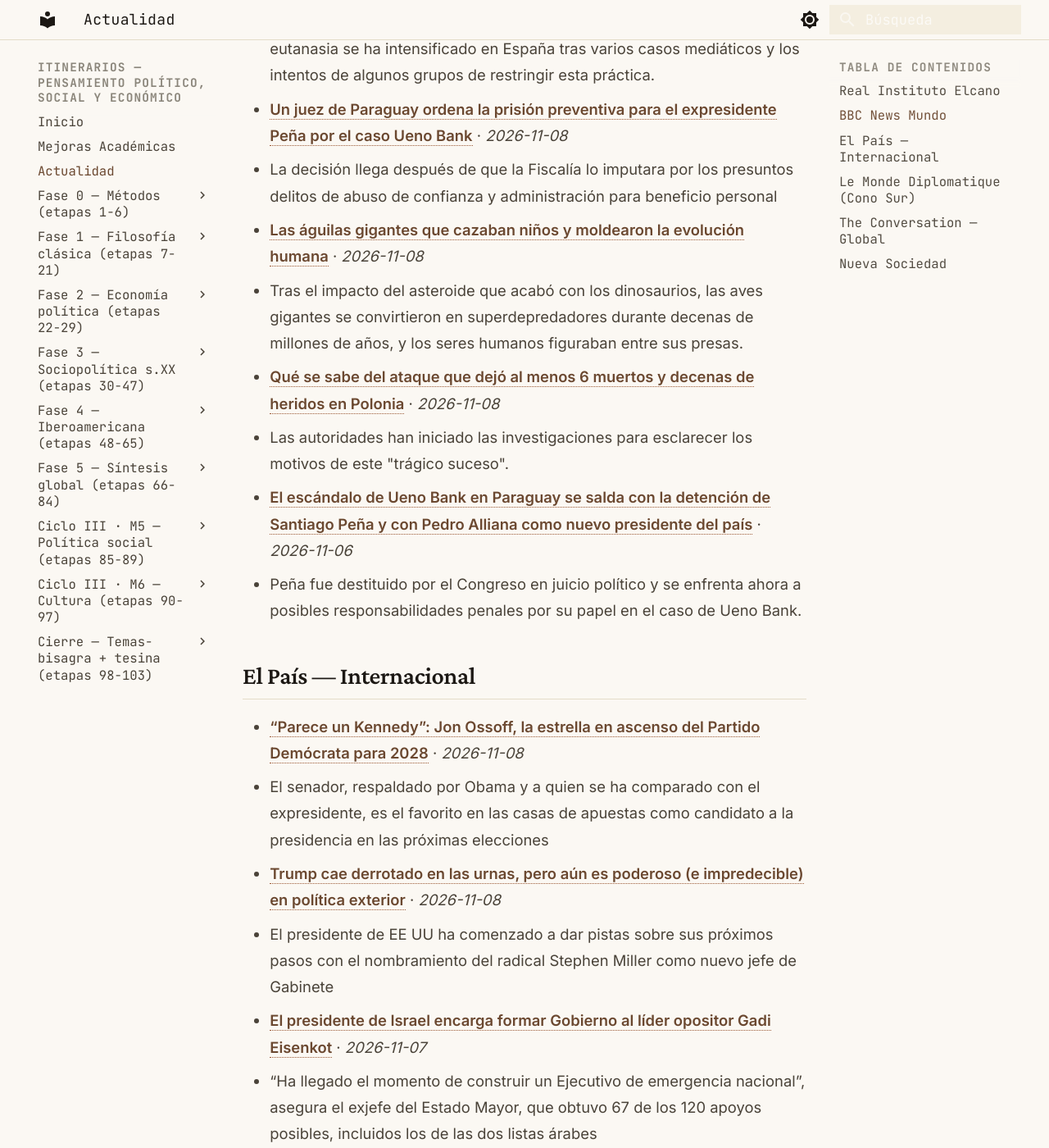
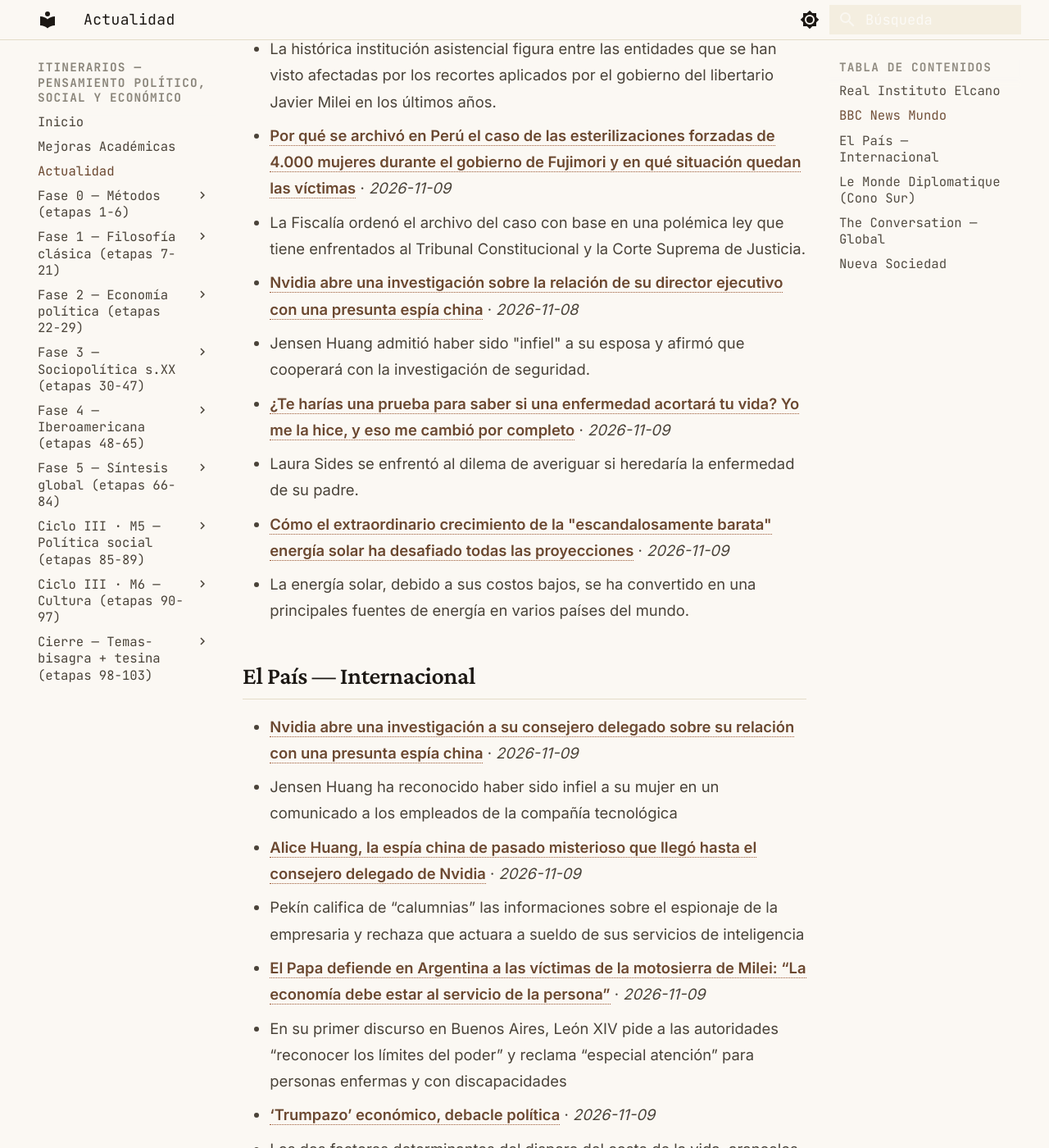
Before and after one commit to MrSpagVi/Curso, an MkDocs documentation site: the page built from docs/actualidad.md, in a window 1280 px wide and 1400 px high, scrolled down 961 px. Shown: the whole window at 82% size. Built offline with MkDocs 1.6.1 and Material for MkDocs 9.7.7, drawn with Linux system fonts in a browser that asks for light colours; some of the changed text lies outside the part shown.

Commit message:
auto: actualidad 2026-11-09

```diff
--- a/docs/actualidad.md
+++ b/docs/actualidad.md
@@ -6,7 +6,7 @@ title: Actualidad
 
 Últimos titulares de fuentes que dictan agenda en ciencia política y geopolítica. Actualizado automáticamente cada día (vía GitHub Actions).
 
-_Última actualización: 2026-11-08 12:30 UTC_
+_Última actualización: 2026-11-09 14:46 UTC_
 
 !!! tip "Ritual mensual — #actualidad"
     El último sábado de cada mes: agarrá **un** titular de los de abajo y escribí **300 palabras** aplicándole **2 autores** del último mes que leíste. ¿Qué diría cada uno? ¿En qué chocan? No resumas la noticia — usala como caso para pensar con las herramientas que venís construyendo. Guardá el texto con el tag `#actualidad` en tu sistema de notas. Esto convierte la teoría en criterio sobre la coyuntura: el objetivo del plan no es citar a Maquiavelo, es leer el presente con él.
@@ -17,29 +17,29 @@ _Sin datos en esta ejecución. Visitar fuente: [https://www.realinstitutoelcano.
 
 ## BBC News Mundo
 
-- **[Ana donó sus órganos al morir en España por eutanasia: ahora un grupo de abogados cristianos quiere prohibir que vuelva a suceder](https://www.bbc.com/mundo/articles/cqe9eegxvny2o?at_medium=RSS&at_campaign=rss)** · *2026-11-08*
-  - El debate sobre la donación de órganos de pacientes que se someten a la eutanasia se ha intensificado en España tras varios casos mediáticos y los intentos de algunos grupos de restringir esta práctica.
-- **[Un juez de Paraguay ordena la prisión preventiva para el expresidente Peña por el caso Ueno Bank](https://www.bbc.com/mundo/articles/c64g1nd9qvn0o?at_medium=RSS&at_campaign=rss)** · *2026-11-08*
-  - La decisión llega después de que la Fiscalía lo imputara por los presuntos delitos de abuso de confianza y administración para beneficio personal
-- **[Las águilas gigantes que cazaban niños y moldearon la evolución humana](https://www.bbc.com/mundo/articles/cm62yxpxv5kqo?at_medium=RSS&at_campaign=rss)** · *2026-11-08*
-  - Tras el impacto del asteroide que acabó con los dinosaurios, las aves gigantes se convirtieron en superdepredadores durante decenas de millones de años, y los seres humanos figuraban entre sus presas.
-- **[Qué se sabe del ataque que dejó al menos 6 muertos y decenas de heridos en Polonia](https://www.bbc.com/mundo/articles/c6d091e7jzz7o?at_medium=RSS&at_campaign=rss)** · *2026-11-08*
-  - Las autoridades han iniciado las investigaciones para esclarecer los motivos de este "trágico suceso".
-- **[El escándalo de Ueno Bank en Paraguay se salda con la detención de Santiago Peña y con Pedro Alliana como nuevo presidente del país](https://www.bbc.com/mundo/articles/cwkg55edm8r7o?at_medium=RSS&at_campaign=rss)** · *2026-11-06*
-  - Peña fue destituido por el Congreso en juicio político y se enfrenta ahora a posibles responsabilidades penales por su papel en el caso de Ueno Bank.
+- **["El progreso de una nación también se mide por la acogida que da a los discapacitados": por qué es tan simbólica la visita de León XIV al Pequeño Cottolengo Don Orione](https://www.bbc.com/mundo/articles/ck240e0n9z8yo?at_medium=RSS&at_campaign=rss)** · *2026-11-09*
+  - La histórica institución asistencial figura entre las entidades que se han visto afectadas por los recortes aplicados por el gobierno del libertario Javier Milei en los últimos años.
+- **[Por qué se archivó en Perú el caso de las esterilizaciones forzadas de 4.000 mujeres durante el gobierno de Fujimori y en qué situación quedan las víctimas](https://www.bbc.com/mundo/articles/cm4g13jxy7lwo?at_medium=RSS&at_campaign=rss)** · *2026-11-09*
+  - La Fiscalía ordenó el archivo del caso con base en una polémica ley que tiene enfrentados al Tribunal Constitucional y la Corte Suprema de Justicia.
+- **[Nvidia abre una investigación sobre la relación de su director ejecutivo con una presunta espía china](https://www.bbc.com/mundo/articles/ck20wv99nd81o?at_medium=RSS&at_campaign=rss)** · *2026-11-08*
+  - Jensen Huang admitió haber sido "infiel" a su esposa y afirmó que cooperará con la investigación de seguridad.
+- **[¿Te harías una prueba para saber si una enfermedad acortará tu vida? Yo me la hice, y eso me cambió por completo](https://www.bbc.com/mundo/articles/cqd0988j9vngo?at_medium=RSS&at_campaign=rss)** · *2026-11-09*
+  - Laura Sides se enfrentó al dilema de averiguar si heredaría la enfermedad de su padre.
+- **[Cómo el extraordinario crecimiento de la "escandalosamente barata" energía solar ha desafiado todas las proyecciones](https://www.bbc.com/mundo/articles/cr4g1ee27w6po?at_medium=RSS&at_campaign=rss)** · *2026-11-09*
+  - La energía solar, debido a sus costos bajos, se ha convertido en una principales fuentes de energía en varios países del mundo.
 
 ## El País — Internacional
 
-- **[“Parece un Kennedy”: Jon Ossoff, la estrella en ascenso del Partido Demócrata para 2028](https://elpais.com/us/2026-11-08/parece-un-kennedy-jon-ossoff-la-estrella-en-ascenso-del-partido-democrata-para-2028.html)** · *2026-11-08*
-  - El senador, respaldado por Obama y a quien se ha comparado con el expresidente, es el favorito en las casas de apuestas como candidato a la presidencia en las próximas elecciones
-- **[Trump cae derrotado en las urnas, pero aún es poderoso (e impredecible) en política exterior](https://elpais.com/us/2026-11-08/trump-cae-derrotado-en-las-urnas-pero-aun-es-poderoso-e-impredecible-en-politica-exterior.html)** · *2026-11-08*
-  - El presidente de EE UU ha comenzado a dar pistas sobre sus próximos pasos con el nombramiento del radical Stephen Miller como nuevo jefe de Gabinete
-- **[El presidente de Israel encarga formar Gobierno al líder opositor Gadi Eisenkot](https://elpais.com/internacional/2026-11-07/el-presidente-de-israel-encarga-formar-gobierno-al-lider-opositor-gadi-eisenkot.html)** · *2026-11-07*
-  - “Ha llegado el momento de construir un Ejecutivo de emergencia nacional”, asegura el exjefe del Estado Mayor, que obtuvo 67 de los 120 apoyos posibles, incluidos los de las dos listas árabes
+- **[Nvidia abre una investigación a su consejero delegado sobre su relación con una presunta espía china](https://elpais.com/us/2026-11-08/nvidia-abre-una-investigacion-a-su-ceo-sobre-posible-espionaje.html)** · *2026-11-09*
+  - Jensen Huang ha reconocido haber sido infiel a su mujer en un comunicado a los empleados de la compañía tecnológica
+- **[Alice Huang, la espía china de pasado misterioso que llegó hasta el consejero delegado de Nvidia](https://elpais.com/internacional/2026-11-09/alice-huang-la-espia-china-de-pasado-misterioso-que-llego-hasta-el-consejero-delegado-de-nvidia.html)** · *2026-11-09*
+  - Pekín califica de “calumnias” las informaciones sobre el espionaje de la empresaria y rechaza que actuara a sueldo de sus servicios de inteligencia
+- **[El Papa defiende en Argentina a las víctimas de la motosierra de Milei: “La economía debe estar al servicio de la persona”](https://elpais.com/argentina/2026-11-09/el-papa-defiende-en-argentina-a-las-victimas-de-la-motosierra-de-milei-la-economia-debe-estar-al-servicio-de-la-persona.html)** · *2026-11-09*
+  - En su primer discurso en Buenos Aires, León XIV pide a las autoridades “reconocer los límites del poder” y reclama “especial atención” para personas enfermas y con discapacidades
+- **[‘Trumpazo’ económico, debacle política](https://elpais.com/internacional/2026-11-09/trumpazo-economico-debacle-politica.html)** · *2026-11-09*
+  - Los dos factores determinantes del disparo del coste de la vida, aranceles e Irán, han sido voluntarios y premeditados
 - **[Repudio de la autocracia y del poder del dinero](https://elpais.com/internacional/2026-11-08/repudio-de-la-autocracia-y-del-poder-del-dinero.html)** · *2026-11-08*
   - El revés republicano en las urnas tiene consecuencias para Putin, Netanyahu y las extremas derechas europeas, además de cuestionar el poder de los multimillonarios tecnológicos
-- **[Europa ante la debacle trumpista](https://elpais.com/internacional/2026-11-06/europa-ante-la-debacle-trumpista.html)** · *2026-11-06*
-  - La derrota republicana en las elecciones de medio mandato puede parecer un espejismo si se fijan los ojos en el horizonte electoral de la UE
 
 ## Le Monde Diplomatique (Cono Sur)
 
@@ -47,16 +47,16 @@ _Sin datos en esta ejecución. Visitar fuente: [https://www.eldiplo.org/feed/](h
 
 ## The Conversation — Global
 
-- **[Australians are paying ‘extreme’ specialist fees. Here’s how the government can rein in costs](https://theconversation.com/australians-are-paying-extreme-specialist-fees-heres-how-the-government-can-rein-in-costs-294362)** · *2026-11-08*
-  - The cost of seeing a psychiatrist, paediatrician or other medical specialist is skyrocketing, and reforms are targeting low-hanging fruit. We need to think bigger.
-- **[Climate change and funding cuts threaten malaria targets: what SADC countries can do](https://theconversation.com/climate-change-and-funding-cuts-threaten-malaria-targets-what-sadc-countries-can-do-295573)** · *2026-11-08*
-  - Getting the SADC region back on track is going to take collective action and strong regional collaboration.
-- **[COP 31: West Africa’s climate plans put a price on ruined roads and crops – how to add invisible losses](https://theconversation.com/cop-31-west-africas-climate-plans-put-a-price-on-ruined-roads-and-crops-how-to-add-invisible-losses-294627)** · *2026-11-08*
-  - West Africa’s climate plans count physical damage but often overlook the cost of lost heritage and the community ties that disasters tear apart.
-- **[The stroke risk younger adults may be overlooking – and the symptoms that should never be dismissed](https://theconversation.com/the-stroke-risk-younger-adults-may-be-overlooking-and-the-symptoms-that-should-never-be-dismissed-295801)** · *2026-11-08*
-  - Stroke is no longer just a disease of old age.
-- **[Pre-election polls understated right in NZ, with overhang skewing preliminary results](https://theconversation.com/pre-election-polls-understated-right-in-nz-with-overhang-skewing-preliminary-results-295738)** · *2026-11-08*
-  - Polls were showing the right leading the left before the election, but National, ACT and New Zealand First all did better on the night.
+- **[New blood test claims to detect 50-plus cancers before symptoms – but there’s no evidence it can reduce your risk of dying from cancer](https://theconversation.com/new-blood-test-claims-to-detect-50-plus-cancers-before-symptoms-but-theres-no-evidence-it-can-reduce-your-risk-of-dying-from-cancer-293409)** · *2026-11-09*
+  - A physician who devises screening guidelines for the American Cancer Society explains the pros and cons of the Galleri multicancer early detection test.
+- **[Paraguay’s bank collapse brought down a president – and exposed as myth the nation’s status as a ‘Dubai of South America’](https://theconversation.com/paraguays-bank-collapse-brought-down-a-president-and-exposed-as-myth-the-nations-status-as-a-dubai-of-south-america-296112)** · *2026-11-09*
+  - The collapse raises troubling questions about who benefits from financial modernization, who controls it and who bears the risks when it fails.
+- **[5 ways countries stymie climate negotiations without actually saying ‘no’](https://theconversation.com/5-ways-countries-stymie-climate-negotiations-without-actually-saying-no-295589)** · *2026-11-09*
+  - The methods can be subtle but effective at slowing progress, particularly when fossil fuels are involved. Here’s what to watch for as the latest global climate talks get underway.
+- **[How protection of public land shapes political strategies in the American West](https://theconversation.com/how-protection-of-public-land-shapes-political-strategies-in-the-american-west-295334)** · *2026-11-09*
+  - Americans are standing up to protect public lands and bringing concerns about conservation and management into broader public discussion.
+- **[Voters rejected data centers in dozens of communities, fueling the narrative that opposition to the AI infrastructure contributed to the 2026 blue wave](https://theconversation.com/voters-rejected-data-centers-in-dozens-of-communities-fueling-the-narrative-that-opposition-to-the-ai-infrastructure-contributed-to-the-2026-blue-wave-295950)** · *2026-11-09*
+  - For many Americans, opposition to data centers was a factor in their votes.
 
 ## Nueva Sociedad
 
```
